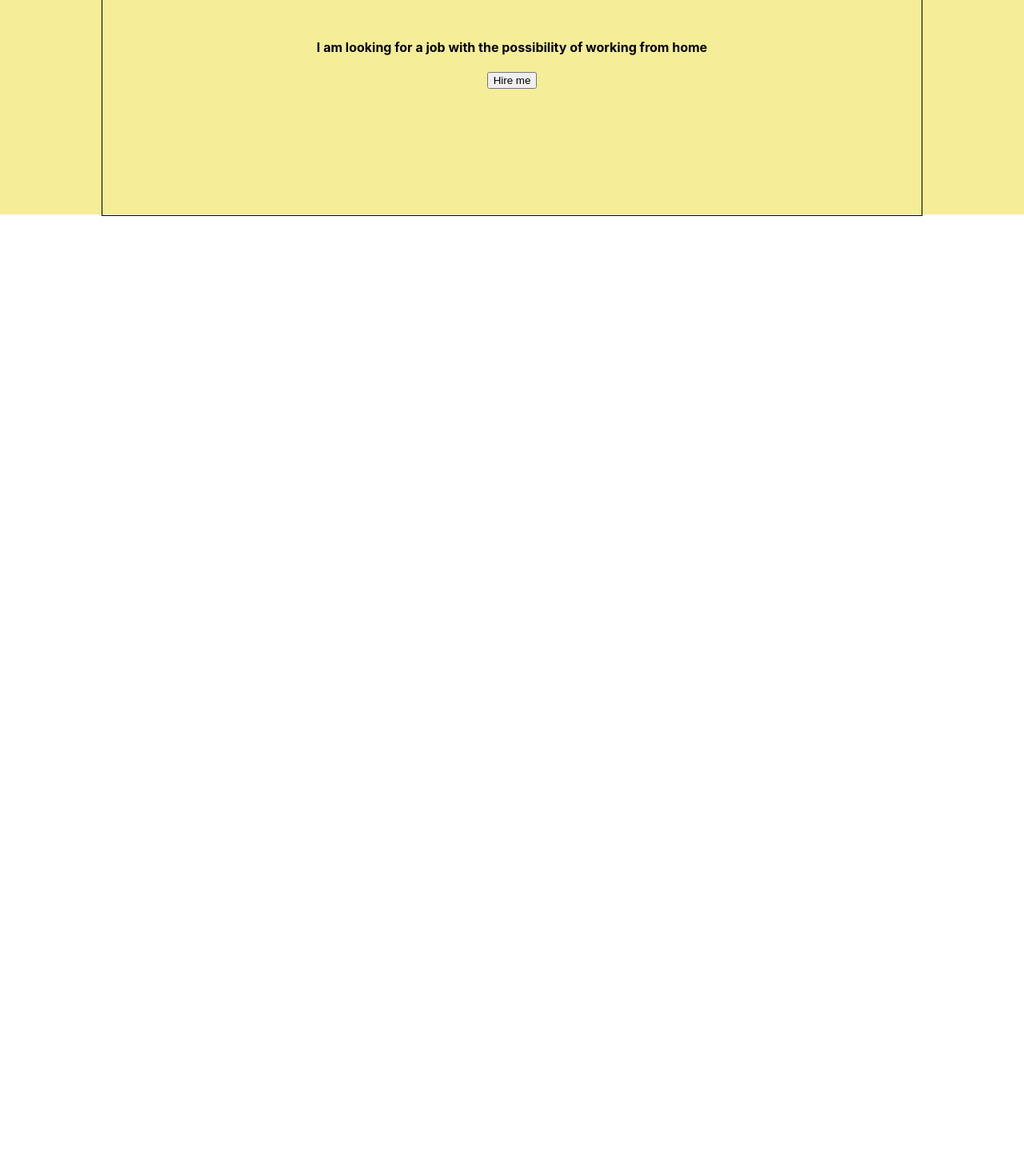
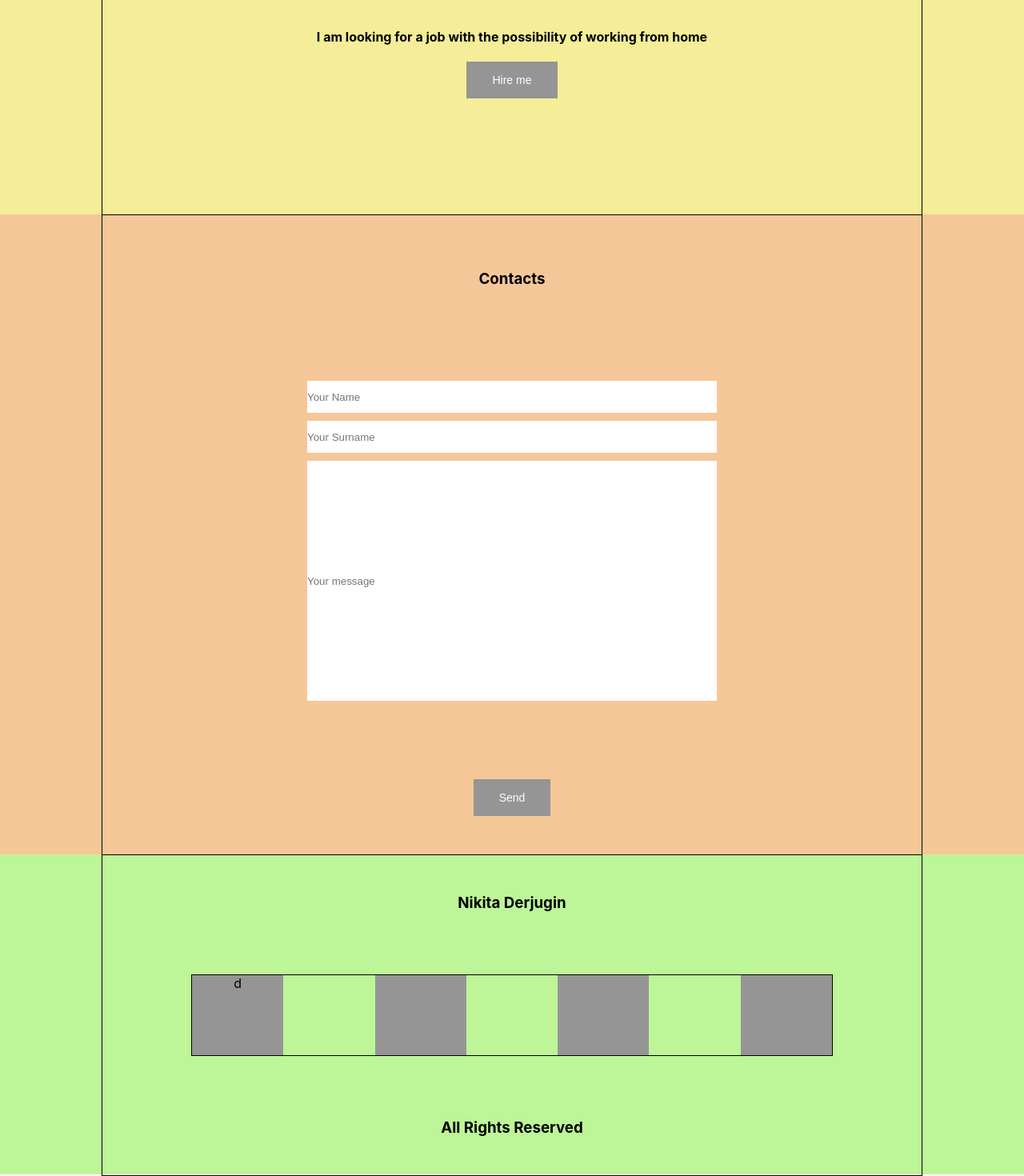
Before and after one commit to prixoddd/portfolio, a React (Create React App) app: page / in a window 1280 px wide. Shown: the part 2612-4082 px from the top of the page at 80% size. Before the commit the page ends 2882 px from the top, so only its background shows below. Built offline with nearby package versions, Linux system fonts and the light colour scheme.

Commit message:
+ pre last and footer + gh-pages

```diff
--- a/src/App.tsx
+++ b/src/App.tsx
@@ -5,6 +5,8 @@ import Main from './main/Main';
 import Skills from './skills/Skills';
 import Projects from './projects/Projects';
 import DistantWork from './distantwork/DistantWork';
+import Contacts from './contacts/Contacts';
+import Footer from './footer/Footer';
 
 function App() {
     return (
@@ -14,6 +16,8 @@ function App() {
             <Skills/>
             <Projects/>
             <DistantWork />
+            <Contacts />
+            <Footer />
         </div>
     );
 }
--- a/src/common/styles/Elements.module.css
+++ b/src/common/styles/Elements.module.css
@@ -0,0 +1,17 @@
+.elementButton {
+    background-color: #969595; /* Green */
+    border: none;
+    color: white;
+    padding: 15px 32px;
+    text-align: center;
+    /*text-decoration: none;*/
+    display: inline-block;
+    font-size: 14px;
+    cursor: pointer;
+    /*border-radius: 5px;*/
+}
+
+.mainBlock {
+    /*display: flex;*/
+
+}
--- a/src/contacts/Contacts.module.css
+++ b/src/contacts/Contacts.module.css
@@ -0,0 +1,35 @@
+.contactsBlock {
+    height: 100vh;
+    background-color: #f5c798;
+}
+
+.contactsContainer {
+    flex-direction: column;
+    justify-content: space-around;
+
+}
+
+.contactsForm{
+    height: 50%;
+    width: 50%;
+    /*border: solid;*/
+    display: flex;
+    flex-direction: column;
+    justify-content: space-between;
+
+}
+
+.input{
+    padding: 0px 0px;
+    border-width: 0px;
+}
+
+.smallInput {
+    width: 100%;
+    height: 10%;
+}
+
+.largeInput {
+    width: 100%;
+    height: 75%;
+}
--- a/src/contacts/Contacts.tsx
+++ b/src/contacts/Contacts.tsx
@@ -1,9 +1,23 @@
 import React from 'react';
+import s from './Contacts.module.css'
+import e from '../common/styles/Elements.module.css'
+import styleContainer from '../common/styles/Container.module.css';
 
 const Contacts = () => {
     return (
-        <div>
+        <div className={s.contactsBlock}>
+            <div className={`${styleContainer.container} ${s.contactsContainer}`}>
+                <h3>Contacts</h3>
 
+                    <form action="" className={s.contactsForm}>
+                        <input type="Name" className={`${s.smallInput} ${s.input}`} placeholder={'Your Name'}/>
+                        <input type="Surname" className={`${s.smallInput} ${s.input}`} placeholder={'Your Surname'}/>
+                        <input type="Your message" className={`${s.largeInput} ${s.input}`} placeholder={'Your message'}/>
+                    </form>
+
+
+                <button className={e.elementButton}>Send</button>
+            </div>
             </div>
     );
 };
--- a/src/distantwork/DistantWork.tsx
+++ b/src/distantwork/DistantWork.tsx
@@ -1,5 +1,6 @@
 import React from 'react';
 import s from './DistantWork.module.css'
+import e from '../common/styles/Elements.module.css'
 import styleContainer from '../common/styles/Container.module.css';
 
 const DistantWork = () => {
@@ -7,7 +8,7 @@ const DistantWork = () => {
         <div className={s.distantWorkBlock}>
             <div className={`${styleContainer.container} ${s.distantWorkContainer}`}>
                 <h4>I am looking for a job with the possibility of working from home</h4>
-                <button>Hire me</button>
+                <button className={e.elementButton}>Hire me</button>
             </div>
         </div>
     );
--- a/src/footer/Footer.module.css
+++ b/src/footer/Footer.module.css
@@ -0,0 +1,26 @@
+
+.footerBlock {
+    height: 50vh;
+    background-color: #bdf598;
+}
+
+.footerContainer {
+    display: flex;
+    flex-direction: column;
+    justify-content: space-around;
+
+}
+
+.footerBar {
+    height: 100px;
+    width: 800px;
+    border: 1px solid;
+    display: flex;
+    justify-content: space-between;
+}
+
+.cube {
+    height: 100%;
+    width: 14.28%;
+    background-color: #969595;
+}
--- a/src/footer/Footer.tsx
+++ b/src/footer/Footer.tsx
@@ -0,0 +1,23 @@
+import React from 'react';
+import s from './Footer.module.css'
+import styleContainer from '../common/styles/Container.module.css';
+
+const Footer = () => {
+    return (
+
+            <div className={s.footerBlock}>
+                <div className={`${styleContainer.container} ${s.footerContainer}`}>
+                    <h3>Nikita Derjugin</h3>
+                    <div className={s.footerBar}>
+                        <div className={s.cube}>d</div>
+                        <div className={s.cube}></div>
+                        <div className={s.cube}></div>
+                        <div className={s.cube}></div>
+                    </div>
+                    <h3>All Rights Reserved</h3>
+            </div>
+        </div>
+    );
+};
+
+export default Footer;
--- a/src/projects/Projects.module.css
+++ b/src/projects/Projects.module.css
@@ -1,6 +1,7 @@
 .projectsBlock {
     height: 100vh;
     background-color: #c5aff1;
+
 }
 
 .projectsContainer {
--- a/src/projects/Projects.tsx
+++ b/src/projects/Projects.tsx
@@ -1,11 +1,12 @@
 import React from 'react';
 import s from './Projects.module.css'
+
 import styleContainer from '../common/styles/Container.module.css';
 import Project from './project/Project';
 
 const Projects = () => {
     return (
-        <div className={s.projectsBlock}>
+        <div className={`${s.projectsBlock}`}>
             <div className={`${styleContainer.container} ${s.projectsContainer}`}>
                 <h3>My Projects</h3>
                 <div className={s.projects}>
--- a/src/projects/project/Project.module.css
+++ b/src/projects/project/Project.module.css
@@ -16,9 +16,8 @@
 
 .imageAndButton button{
 
-    border: none;
-    border-radius: 4px;
-    cursor: pointer;
+    /*border: none;*/
+    /*cursor: pointer;*/
 
 
     position: absolute;
--- a/src/projects/project/Project.tsx
+++ b/src/projects/project/Project.tsx
@@ -1,5 +1,6 @@
 import React from 'react';
 import s from './Project.module.css'
+import e from '../../common/styles/Elements.module.css'
 
 type ProjectPropsType = {
     projTitle: string
@@ -11,7 +12,7 @@ const Project = (props: ProjectPropsType) => {
         <div className={s.project}>
             <div className={s.imageAndButton}>
                 <img src="https://miro.medium.com/v2/resize:fit:0/0*KIKnUvzdIkp5zcDJ" alt=""/>
-                <button>
+                <button className={e.elementButton}>
                     Смотреть
                 </button>
             </div>
```
Also changed, not shown: package.json (+7 -0 lines).
